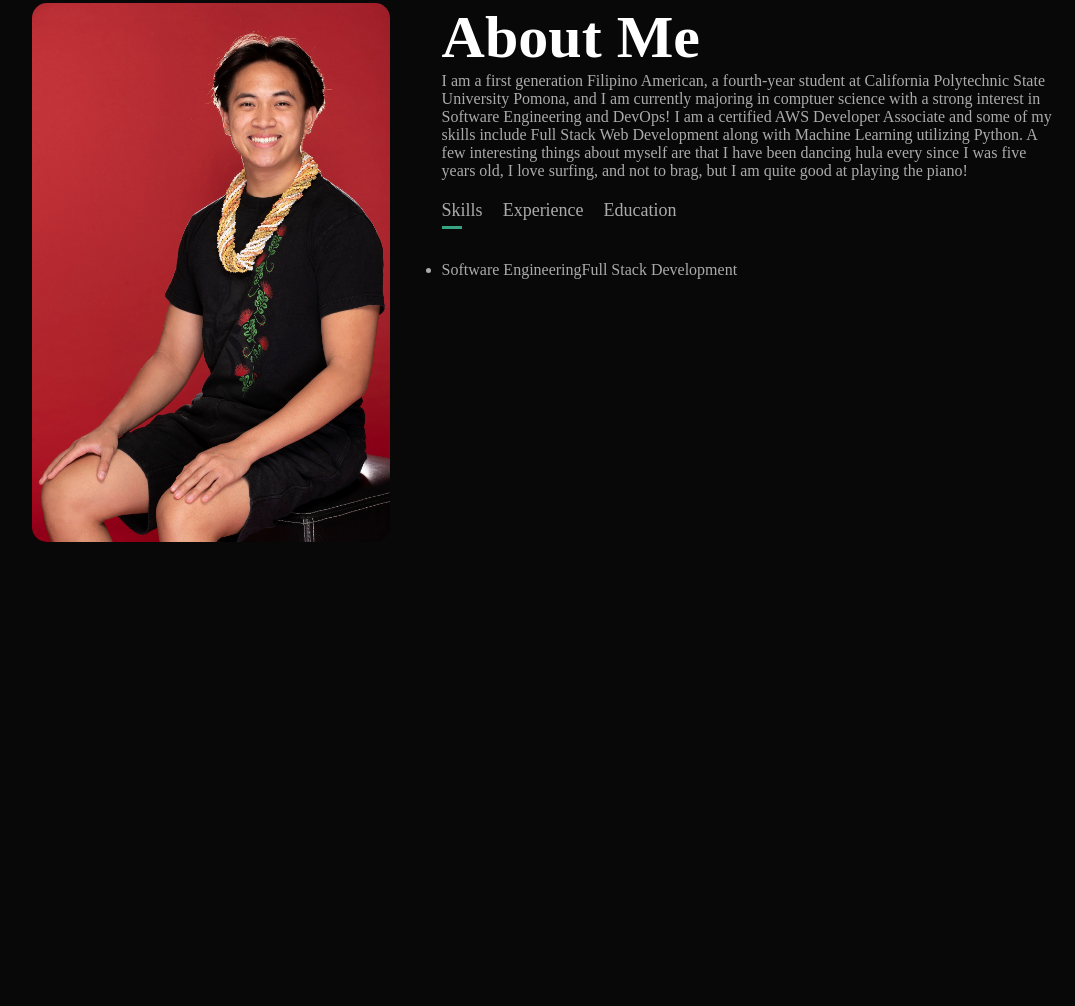
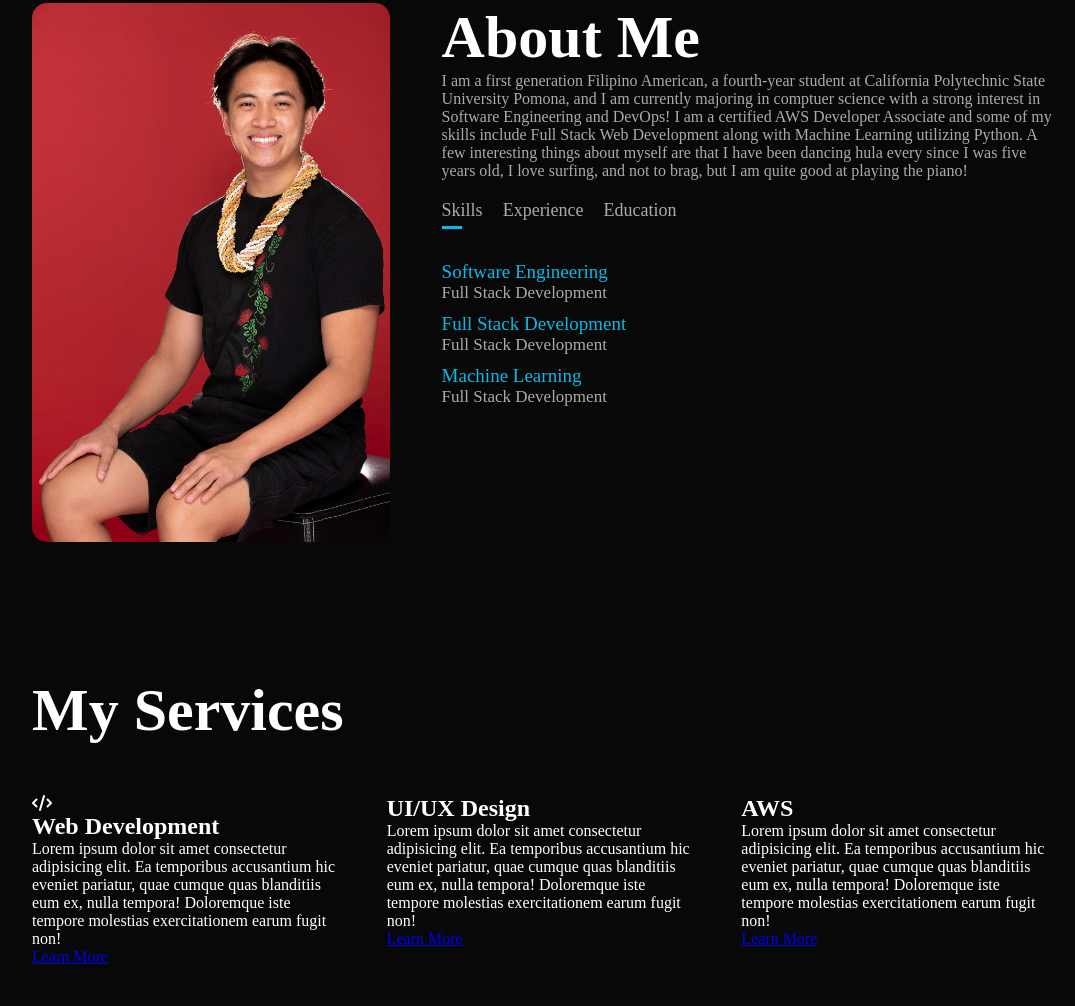
Before and after one commit to EthanB421/website, a plain HTML site: page Real Portfolio Website/index.html in a window 1280 px wide. Shown: the part 887-1893 px from the top of the page, without its empty margins (96-1171 px from the left). Before the commit the page ends 1523 px from the top, so only its background shows below. Drawn offline with Linux system fonts and the light colour scheme.

Commit message:
got up to services, next step is to add icons

```diff
--- a/Real Portfolio Website/index.html
+++ b/Real Portfolio Website/index.html
@@ -5,6 +5,7 @@
     <meta name="viewport" content="width=device-width, initial-scale=1.0">
     <title>Ethan Bautista</title>
     <link rel="stylesheet" href="style.css">
+    <script src="https://kit.fontawesome.com/f6426fc3b7.js" crossorigin="anonymous"></script>
 </head>
 <body>
     <div id="header">
@@ -36,18 +37,78 @@
                     <h1 class="sub-title">About Me</h1>
                     <p>I am a first generation Filipino American, a fourth-year student at California Polytechnic State University Pomona, and I am currently majoring in comptuer science with a strong interest in Software Engineering and DevOps! I am a certified AWS Developer Associate and some of my skills include Full Stack Web Development along with Machine Learning utilizing Python. A few interesting things about myself are that I have been dancing hula every since I was five years old, I love surfing, and not to brag, but I am quite good at playing the piano!</p>
                 <div class="tab-titles">
-                    <p class="tab-links active-link">Skills</p>
-                    <p class="tab-links">Experience</p>
-                    <p class="tab-links">Education</p>
+                    <p class="tab-links active-link" onclick="opentab('skills')">Skills</p>
+                    <p class="tab-links" onclick="opentab('experience')">Experience</p>
+                    <p class="tab-links" onclick="opentab('education')">Education</p>
                 </div>
-                <div class="tab-contents">
+                <div class="tab-contents active-tab" id="skills">
                     <ul>
-                        <li><span>Software Engineering</span>Full Stack Development<br></li>
+                        <li><span>Software Engineering</span><br>Full Stack Development</li>
+                        <li><span>Full Stack Development</span><br>Full Stack Development<br></li>
+                        <li><span>Machine Learning</span><br>Full Stack Development<br></li>
+                    </ul>
+                </div>
+                <div class="tab-contents" id="experience">
+                    <ul>
+                        <li><span>experience</span><br>Full Stack Development</li>
+                        <li><span>Full Stack Development</span><br>Full Stack Development<br></li>
+                        <li><span>Machine Learning</span><br>Full Stack Development<br></li>
+                    </ul>
+                </div>
+                <div class="tab-contents" id="education">
+                    <ul>
+                        <li><span>education</span><br>Full Stack Development</li>
+                        <li><span>Full Stack Development</span><br>Full Stack Development<br></li>
+                        <li><span>Machine Learning</span><br>Full Stack Development<br></li>
                     </ul>
                 </div>
                 </div>
             </div>
         </div>
     </div>
+    <!-- --------services-------->
+    <div id="services">
+        <div class="container">
+            <h1 class="sub-title">My Services</h1>
+            <div class="services-list">
+                <div>
+                    <i class="fa-solid fa-code"></i>
+                    <h2>Web Development</h2>
+                    <p>Lorem ipsum dolor sit amet consectetur adipisicing elit. Ea temporibus accusantium hic eveniet pariatur, quae cumque quas blanditiis eum ex, nulla tempora! Doloremque iste tempore molestias exercitationem earum fugit non!</p>
+                    <a href="#">Learn More</a>
+                </div>
+                <div>
+                    <h2>UI/UX Design</h2>
+                    <p>Lorem ipsum dolor sit amet consectetur adipisicing elit. Ea temporibus accusantium hic eveniet pariatur, quae cumque quas blanditiis eum ex, nulla tempora! Doloremque iste tempore molestias exercitationem earum fugit non!</p>
+                    <a href="#">Learn More</a>
+                </div>
+                <div>
+                    <h2>AWS</h2>
+                    <p>Lorem ipsum dolor sit amet consectetur adipisicing elit. Ea temporibus accusantium hic eveniet pariatur, quae cumque quas blanditiis eum ex, nulla tempora! Doloremque iste tempore molestias exercitationem earum fugit non!</p>
+                    <a href="#">Learn More</a>
+                </div>
+            </div>
+        </div>
+    </div>
+
+    <script>
+        var tablinks = document.getElementsByClassName("tab-links");
+        var tabcontents = document.getElementsByClassName("tab-contents");
+
+        function opentab(tabName)
+        {
+            for(tablink of tablinks)
+            {
+                tablink.classList.remove("active-link");
+            }
+            for(tabcontent of tabcontents)
+            {
+                tabcontent.classList.remove("active-tab");
+            }
+
+            event.currentTarget.classList.add("active-link");
+            document.getElementById(tabName).classList.add("active-tab");
+        }
+    </script>
 </body>
 </html>
--- a/Real Portfolio Website/style.css
+++ b/Real Portfolio Website/style.css
@@ -121,7 +121,7 @@ nav ul li a:hover::after{
     content: '';
     width: 0%;
     height: 3px;
-    background: #36a382;
+    background: rgb(10, 186, 230);
     position: absolute;
     left: 0;
     bottom: -8px;
@@ -131,3 +131,33 @@ nav ul li a:hover::after{
 .tab-links.active-link::after{
     width: 50%;
 }
+
+.tab-contents ul li {
+    list-style: none;
+    margin: 10px 0;
+    font-size: 17px;
+}
+.tab-contents ul li span {
+    color: rgb(10, 186, 230);
+    font-size: 19px;
+}
+
+.tab-contents{
+    display: none;
+}
+
+.tab-contents.active-tab{
+    display: block;
+}
+
+/* -----services--------- */
+#services{
+    padding: 30px 0;
+}
+
+.services-list{
+    display: grid;
+    grid-template-columns: repeat(auto-fit, minmax(250px, 1fr));
+    grid-gap: 40px;
+    margin-top: 50px;
+}
```
